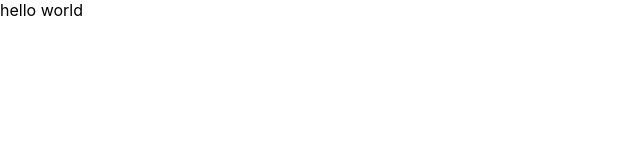
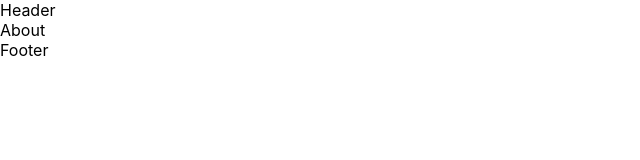
Before and after one commit to Omribak/velvet-music-store-fullstack, a React (Create React App) app in the folder velvet-music-store/: page / in a window 1280 px wide. Shown: the top 160 px of the page, without its empty margins (0-640 px from the left). Built offline with nearby package versions, Linux system fonts and the light colour scheme.

Commit message:
File Hyrarcy adjustments

```diff
--- a/velvet-music-store/package.json
+++ b/velvet-music-store/package.json
@@ -12,6 +12,7 @@
     "@types/react": "^18.2.55",
     "@types/react-dom": "^18.2.19",
     "@types/react-router-dom": "^5.3.3",
+    "@types/styled-components": "^5.1.34",
     "aws-sdk": "^2.1555.0",
     "axios": "^1.6.7",
     "react": "^18.2.0",
--- a/velvet-music-store/src/App.tsx
+++ b/velvet-music-store/src/App.tsx
@@ -1,8 +1,15 @@
 import React from 'react';
+import { BrowserRouter as Router, Routes,Route } from 'react-router-dom';
+import { HOME_ROUTE } from './assets/constants/routes/routes';
+import Home from './components/routes/home/Home';
 
-function App() {
+const App = () => {
   return (
-    <div>hello world</div>
+    <Router>
+      <Routes>
+          <Route path={HOME_ROUTE} element={<Home />} />
+      </Routes>
+    </Router>
   );
 }
 
--- /dev/null
+++ b/velvet-music-store/src/assets/constants/routes/routes.ts
@@ -0,0 +1 @@
+export const HOME_ROUTE = "/";
--- /dev/null
+++ b/velvet-music-store/src/components/routes/home/Home.tsx
@@ -0,0 +1,16 @@
+import React from 'react';
+import Header from "./sections/header/Header";
+import About from "./sections/about/About";
+import Footer from "./sections/footer/Footer";
+
+const Home = () => {
+    return (
+         <>
+            <Header />
+            <About />
+            <Footer />
+        </>
+    );
+};
+
+export default Home;
--- /dev/null
+++ b/velvet-music-store/src/components/routes/home/sections/about/About.tsx
@@ -0,0 +1,9 @@
+import React from 'react'
+
+const About = () => {
+  return (
+    <div>About</div>
+  )
+}
+
+export default About
--- /dev/null
+++ b/velvet-music-store/src/components/routes/home/sections/footer/Footer.tsx
@@ -0,0 +1,9 @@
+import React from 'react'
+
+const Footer = () => {
+  return (
+    <div>Footer</div>
+  )
+}
+
+export default Footer
--- /dev/null
+++ b/velvet-music-store/src/components/routes/home/sections/header/Header.tsx
@@ -0,0 +1,9 @@
+import React from 'react'
+
+const Header = () => {
+  return (
+    <div>Header</div>
+  )
+}
+
+export default Header
--- a/velvet-music-store/tsconfig.json
+++ b/velvet-music-store/tsconfig.json
@@ -1,6 +1,6 @@
 {
   "compilerOptions": {
-    "target": "es5",
+    "target": "es6",
     "lib": [
       "dom",
       "dom.iterable",
@@ -22,5 +22,5 @@
   },
   "include": [
     "src"
-  ]
+, "src/components/routes/home/sections/.tsx"  ]
 }
```
Also changed, not shown: velvet-music-store/src/assets/constants/components/component.ts (added, +12 -0 lines), 1 other file (tests, documents, lock files or other folders).
